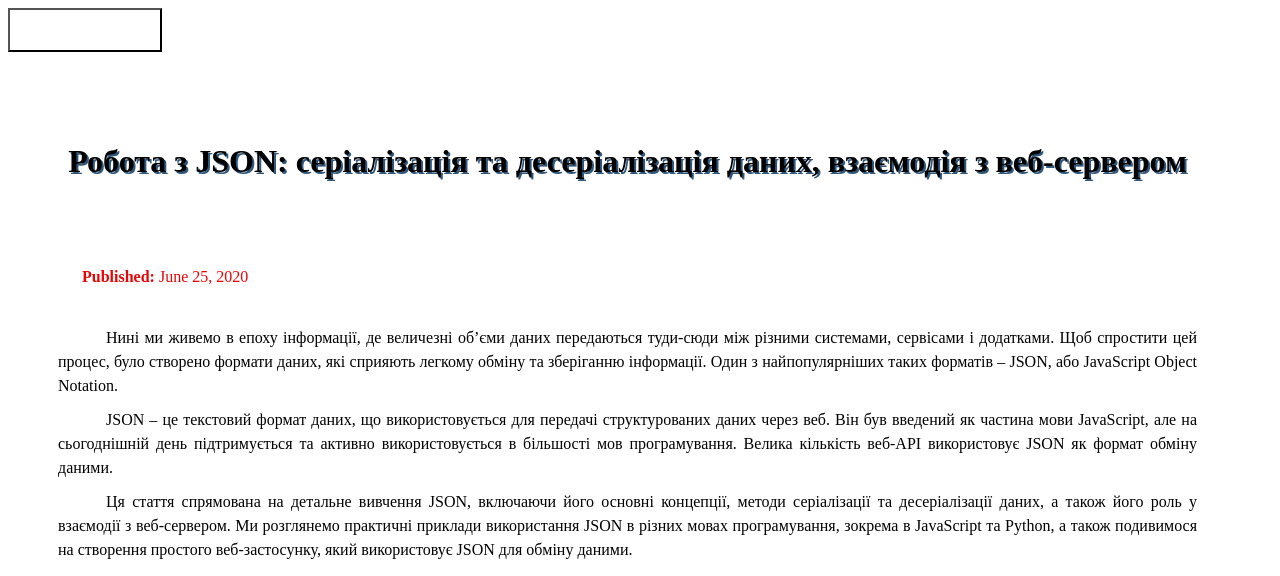
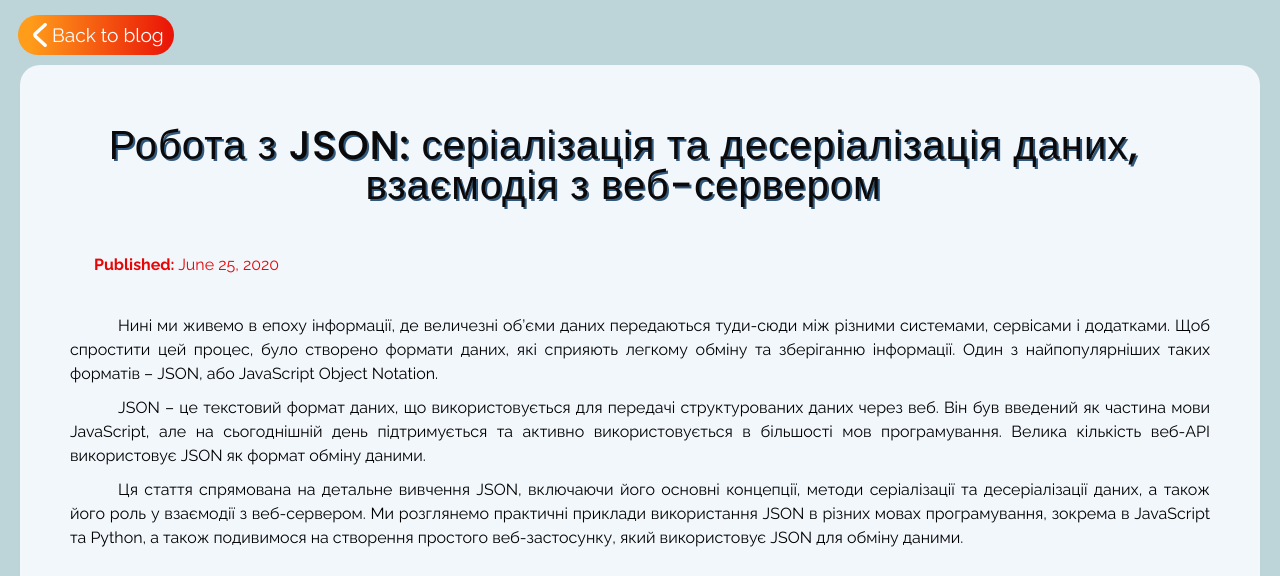
Before and after one commit to vilenis95/Portfolio, a plain HTML site: page articles/article1.html in a window 1280 px wide. Shown: the top 576 px of the page. Drawn offline with Linux system fonts and the light colour scheme.

Commit message:
articles

```diff
--- a/css/articles.css
+++ b/css/articles.css
@@ -1,5 +1,5 @@
 @import url('https://fonts.googleapis.com/css2?family=Pacifico&family=Poppins:wght@400;500;600&family=Raleway:wght@400;500;600;700&display=swap');
-@import "./css/style.css";
+@import "/css/style.css";
 
 .conteiner{
    max-width: 1240px;
```
